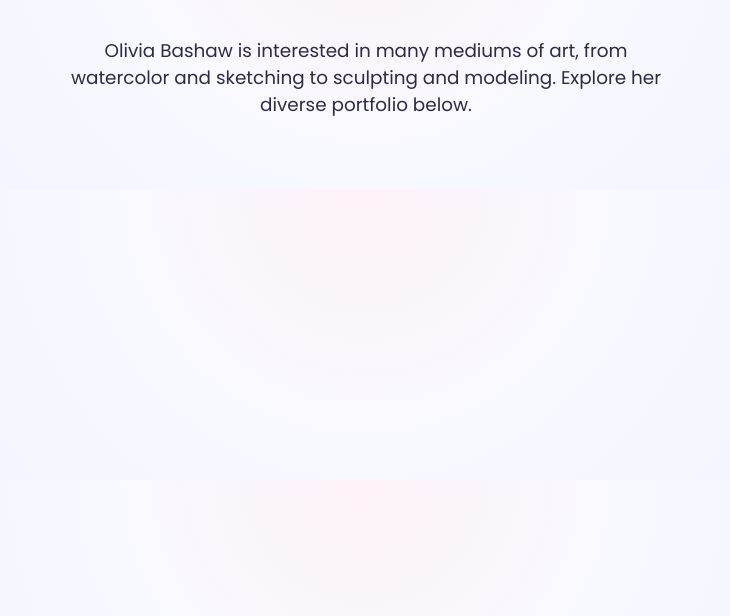
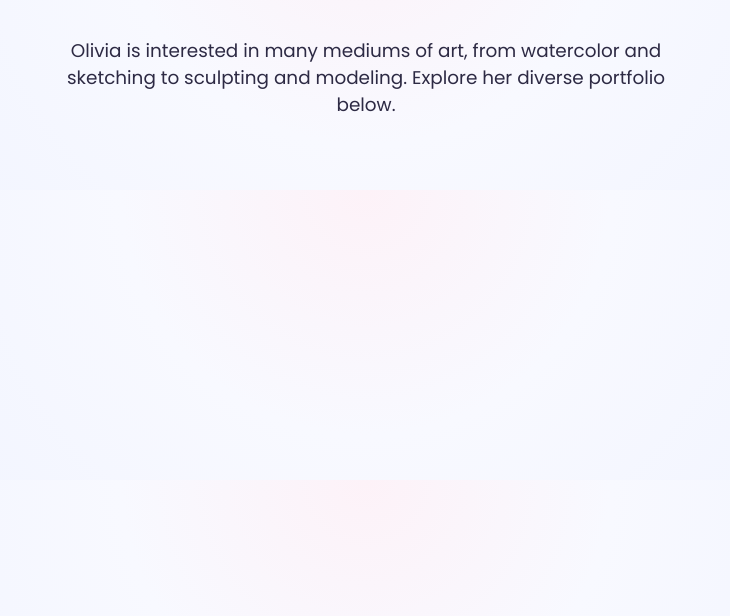
Before and after one commit to jackbashed/LivsArtPortfolio, a plain HTML site: page index.html in a window 1280 px wide. Shown: the part 100-716 px from the top of the page, without its empty margins (274-1004 px from the left). Drawn offline with Linux system fonts and the light colour scheme; no server answers.

Commit message:
last removed

```diff
--- a/index.html
+++ b/index.html
@@ -157,7 +157,7 @@
 
   <h1>Olivia Bashaw's Artwork Portfolio</h1>
   <p style="text-align: center; max-width: 600px; margin: 0 auto 32px; font-size: 1.15rem;">
-    Olivia Bashaw is interested in many mediums of art, from watercolor and sketching to sculpting and modeling. Explore
+    Olivia is interested in many mediums of art, from watercolor and sketching to sculpting and modeling. Explore
     her diverse portfolio below.
   </p>
   <!-- Container where images will be dynamically added -->
```
